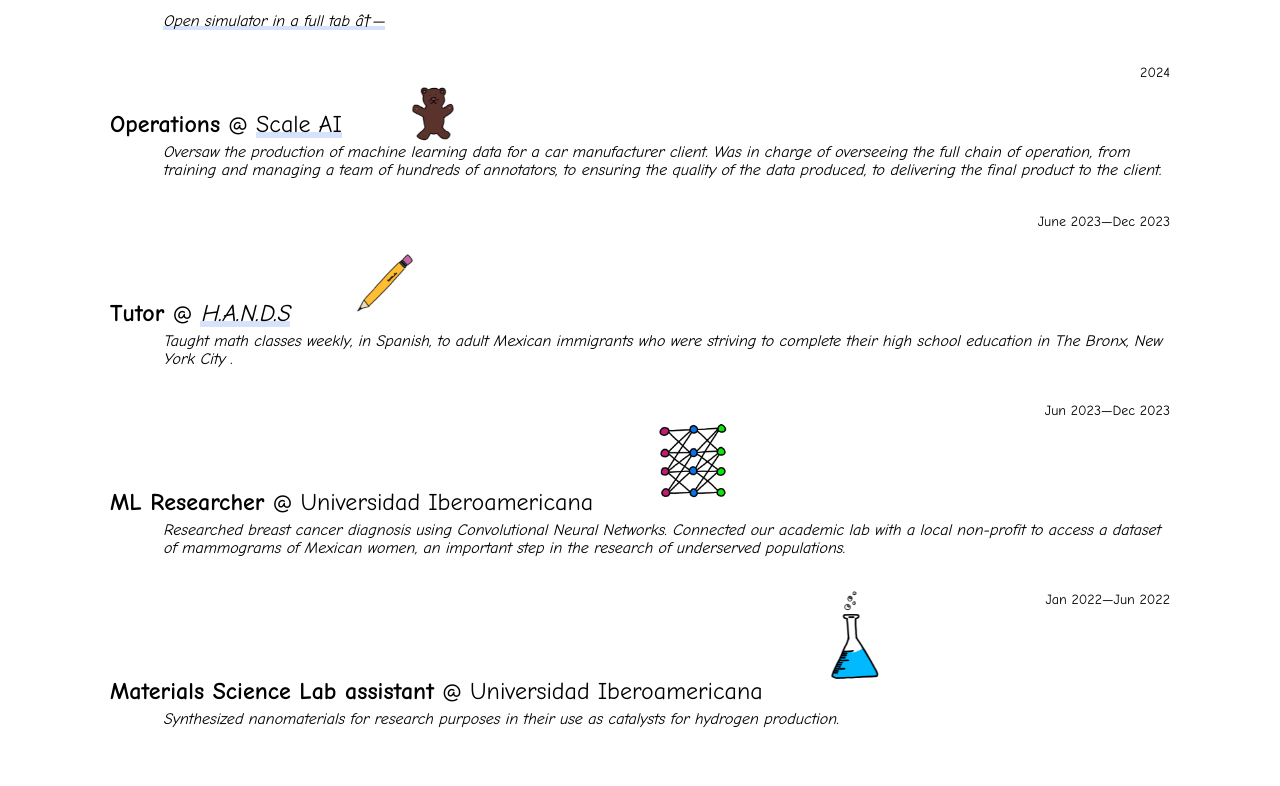
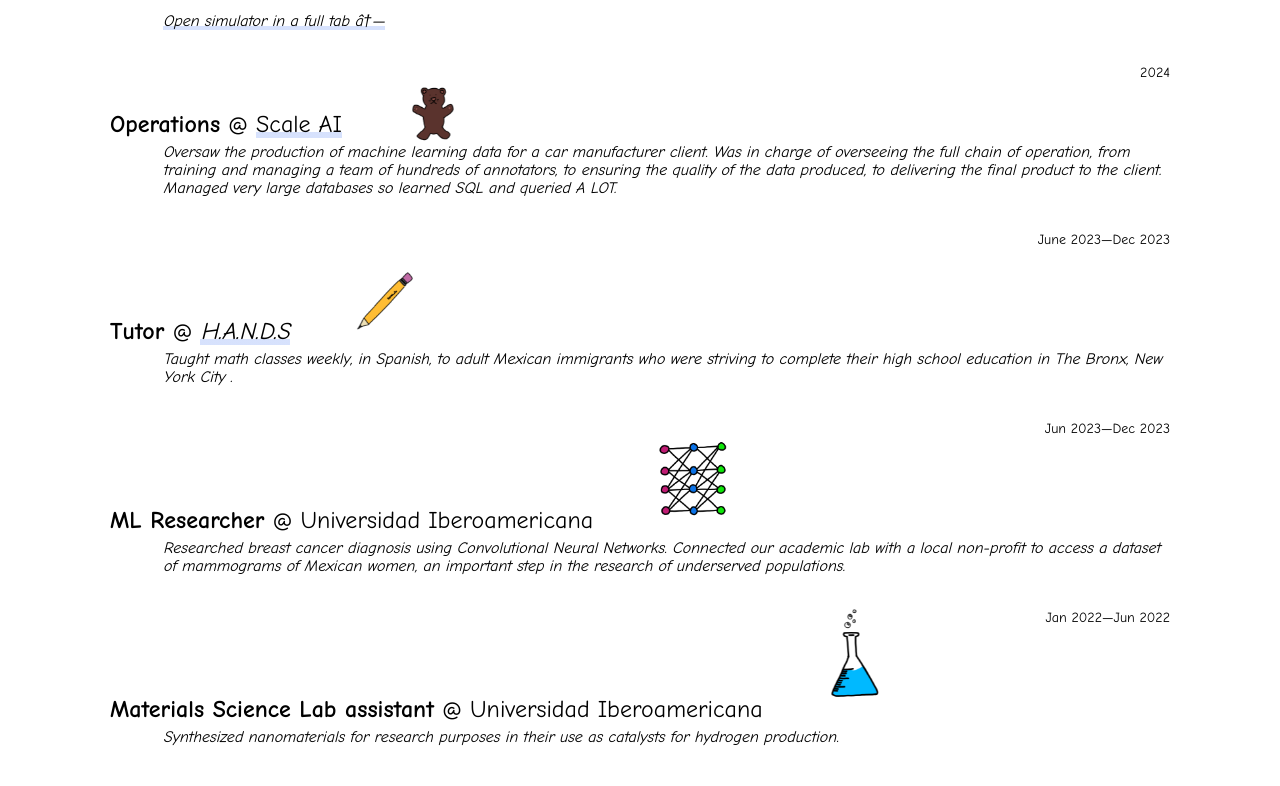
Before and after one commit to adrivcccc/portfolio, a plain HTML site: page index.html in a window 1280 px wide. Shown: the part 6560-7346 px from the top of the page. Drawn offline with nearby package versions, Linux system fonts and the light colour scheme.

Commit message:
Update index.html

```diff
--- a/index.html
+++ b/index.html
@@ -179,6 +179,7 @@ analogue signal processing.
             <p class="proj-text">Oversaw the production of machine learning data for a car manufacturer client. Was
               in charge of overseeing the full chain of operation, from training and managing a team
               of hundreds of annotators, to ensuring the quality of the data produced, to delivering the final product to the client.
+              Managed very large databases so learned SQL and queried A LOT.
             </p>
             <p class="proj-title"><b>Tutor</b> @ <a
                     href="https://jeromehands.com/clasesdeged" target="_blank"><span
```
